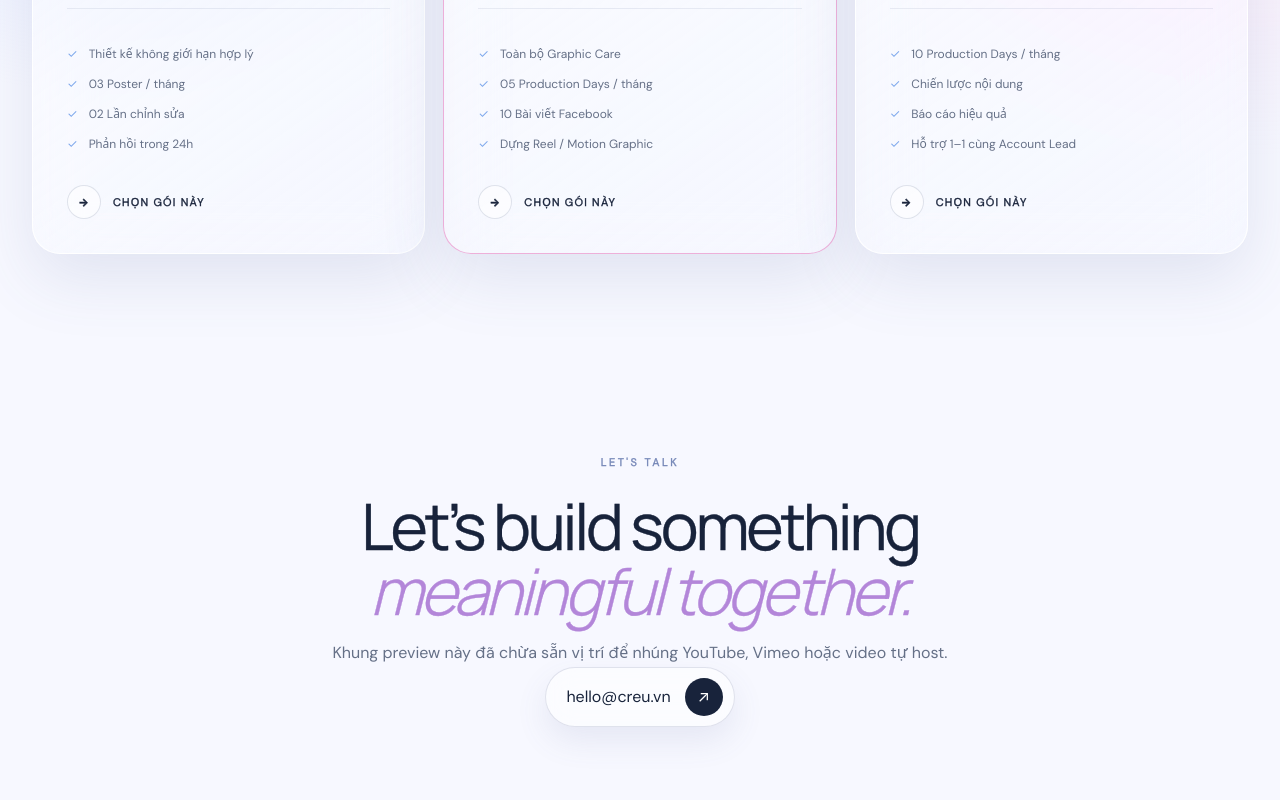
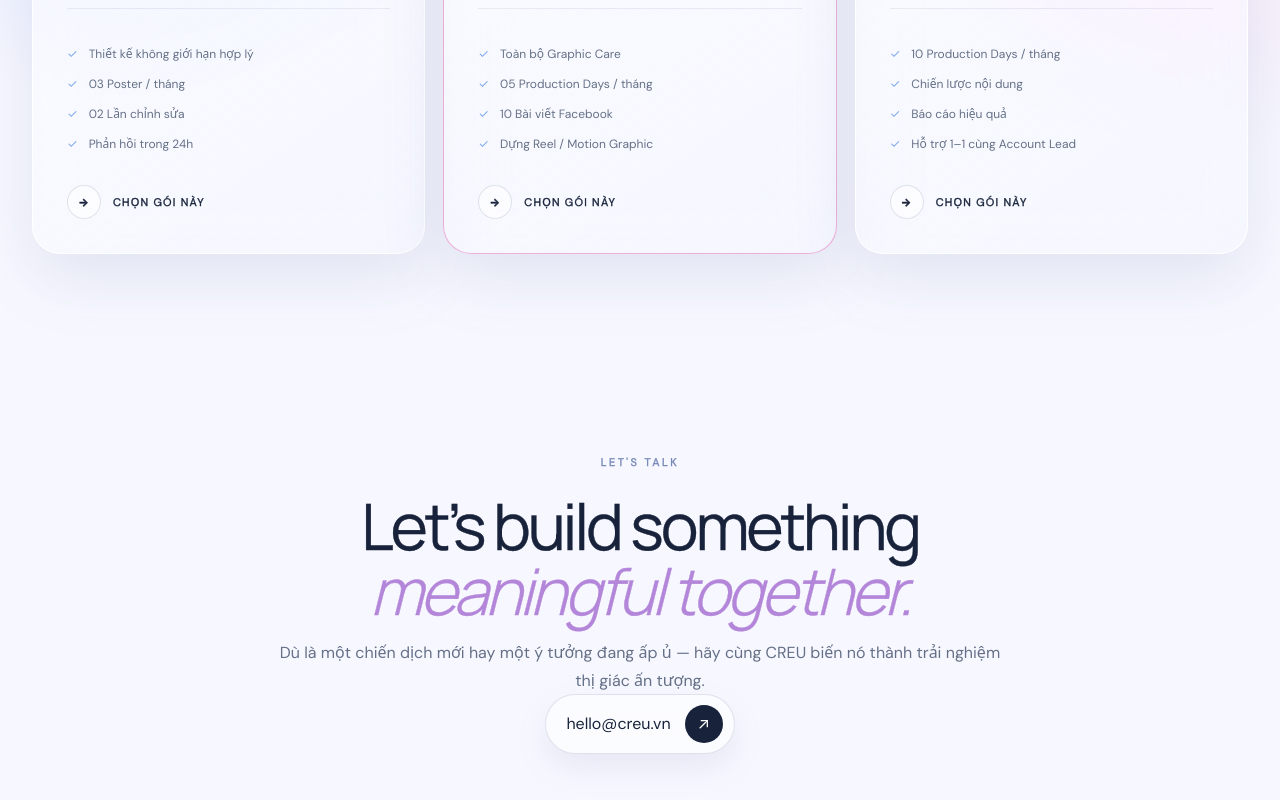
Before and after one commit to lelh2305-creu/creu-studio, a Next.js app: page / in a window 1280 px wide. Shown: the part 2415-3215 px from the top of the page. Built offline with nearby package versions, Linux system fonts and the light colour scheme; a web font is replaced by a local one.

Commit message:
Replace placeholder copy in ContactBanner with professional brand slogan

```diff
--- a/src/components/ContactBanner.tsx
+++ b/src/components/ContactBanner.tsx
@@ -17,7 +17,7 @@ export default function ContactBanner() {
             Let’s build something<br />
             <em style={{ fontWeight: 300, color: '#b386d9' }}>meaningful together.</em>
           </h2>
-          <p>Khung preview này đã chừa sẵn vị trí để nhúng YouTube, Vimeo hoặc video tự host.</p>
+          <p>Dù là một chiến dịch mới hay một ý tưởng đang ấp ủ — hãy cùng CREU biến nó thành trải nghiệm thị giác ấn tượng.</p>
           <a className="primary" href="mailto:hello@creu.vn">
             <span>hello@creu.vn</span>
             <span>↗</span>
```
